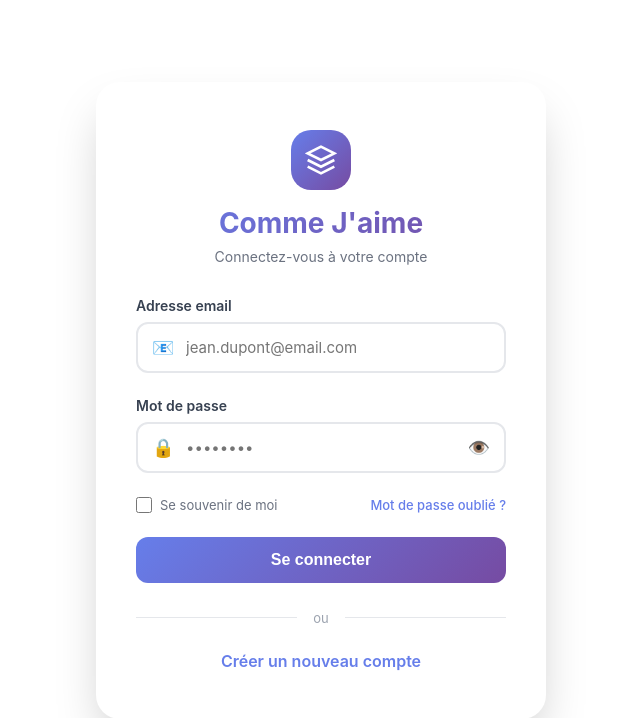
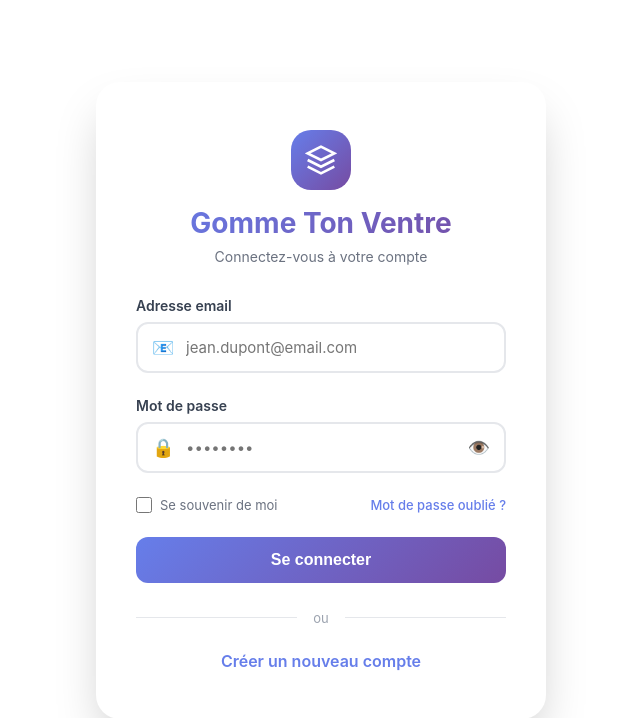
Before and after one commit to AndriantsehenoAnja/Regimes, a CodeIgniter 4 app: the page made by app/Views/login.php in a window 1280 px wide. Shown: the top 718 px of the page, without its empty margins (319-959 px from the left). Run offline with PHP 8.4 and a stand-in for CodeIgniter, Linux system fonts and the light colour scheme; the template is opened without the code that fills it, so the values that code supplies are empty; some libraries are stand-ins or nearby versions.

Commit message:
feat: Update branding from "Comme J'aime" to "Gomme Ton Ventre" across multiple views

```diff
--- a/app/Views/Acceuil.php
+++ b/app/Views/Acceuil.php
@@ -1,5 +1,5 @@
 <?php $this->extend('layout/main') ?>
-<?php $this->section('title'); ?>Accueil - Comme J'aime<?php $this->endSection(); ?>
+<?php $this->section('title'); ?>Accueil - Gomme Ton Ventre<?php $this->endSection(); ?>
 <?php $this->section('content') ?>
 
 <link rel="stylesheet" href="<?= base_url('style/acceuil.css') ?>">
@@ -8,7 +8,7 @@
     <!-- Hero Section -->
     <div class="hero-section">
         <div class="hero-title">
-            Bienvenue sur Comme J'aime
+            Bienvenue sur Gomme Ton Ventre
         </div>
         <div class="hero-subtitle">
             Votre compagnon bien-être pour une vie plus saine et épanouie
--- a/app/Views/inscription/inscription1.php
+++ b/app/Views/inscription/inscription1.php
@@ -20,7 +20,7 @@ Option Gold
         <!-- Header -->
         <div class="form-header">
             <h2>Créer votre compte</h2>
-            <p>Rejoignez l'aventure Comme J'aime</p>
+            <p>Rejoignez l'aventure Gomme Ton Ventre</p>
         </div>
 
         <!-- Formulaire -->
--- a/app/Views/layout/main.php
+++ b/app/Views/layout/main.php
@@ -27,7 +27,7 @@
                 </div>
 
                 <div class="brand-name">
-                    Comme J'aime
+                    Gomme Ton Ventre
                 </div>
 
             </a>
--- a/app/Views/login.php
+++ b/app/Views/login.php
@@ -3,7 +3,7 @@
 <head>
     <meta charset="UTF-8">
     <meta name="viewport" content="width=device-width, initial-scale=1.0">
-    <title>Connexion - Comme J'aime</title>
+    <title>Connexion - Gomme Ton Ventre</title>
     <style>
         * {
             margin: 0;
@@ -308,7 +308,7 @@
                         <path d="M12 2L2 7l10 5 10-5-10-5zM2 17l10 5 10-5M2 12l10 5 10-5"/>
                     </svg>
                 </div>
-                <h2>Comme J'aime</h2>
+                <h2>Gomme Ton Ventre</h2>
                 <p>Connectez-vous à votre compte</p>
             </div>
 
```
Also changed, not shown: 1 other file.
